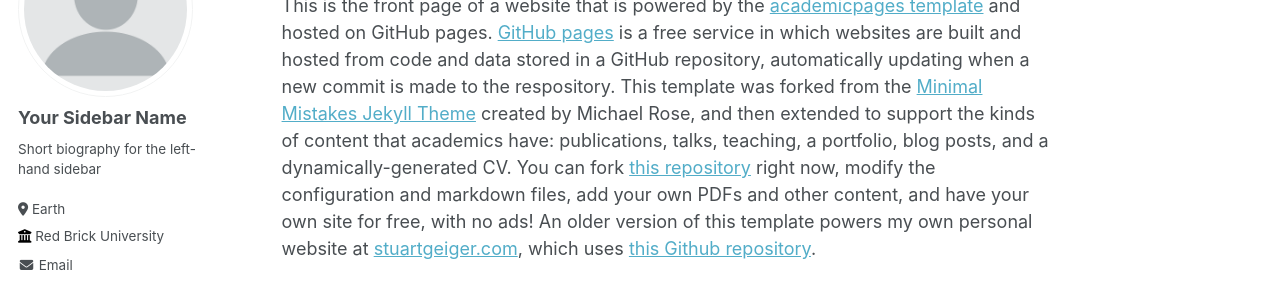
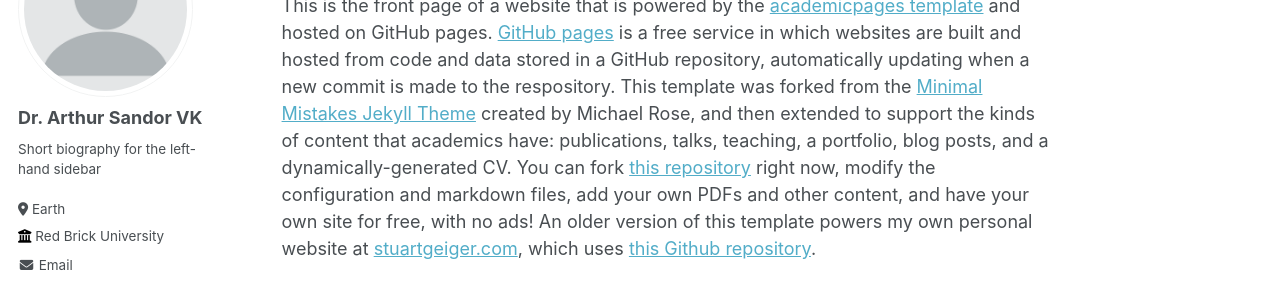
Before and after one commit to arthursandorvk/arthursandorvk.github.io, a Jekyll site: the page built from _pages/about.md, in a window 1280 px wide. Shown: the part 196-483 px from the top of the page. Built offline with Jekyll 4.4.1, drawn with Linux system fonts in a browser that asks for light colours; some web fonts are replaced.

Commit message:
Update _config.yml

```diff
--- a/_config.yml
+++ b/_config.yml
@@ -22,7 +22,7 @@ repository               : "academicpages/academicpages.github.io"
 author:
   # Biographic information
   avatar           : "profile.png"
-  name             : "Your Sidebar Name"
+  name             : "Dr. Arthur Sandor VK"
   pronouns         : # example: "she/her"
   bio              : "Short biography for the left-hand sidebar"
   location         : "Earth"
```
